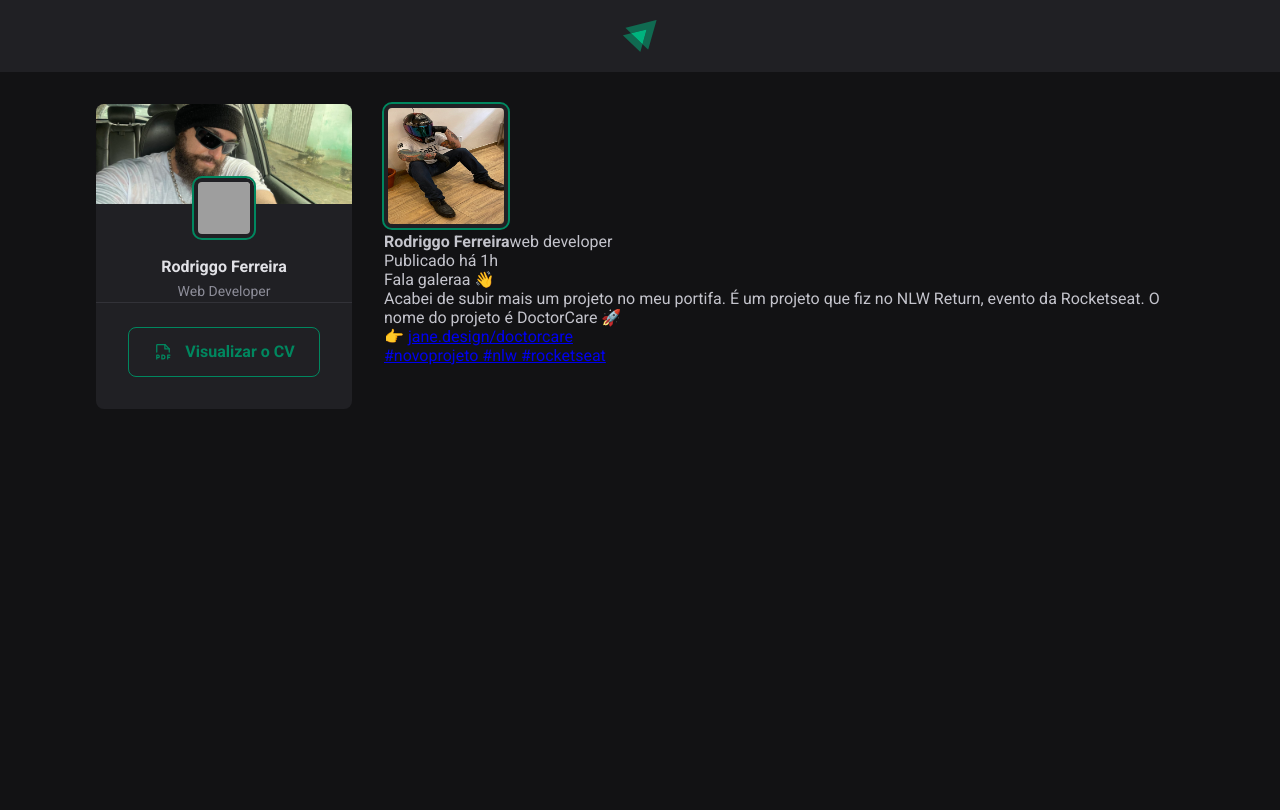
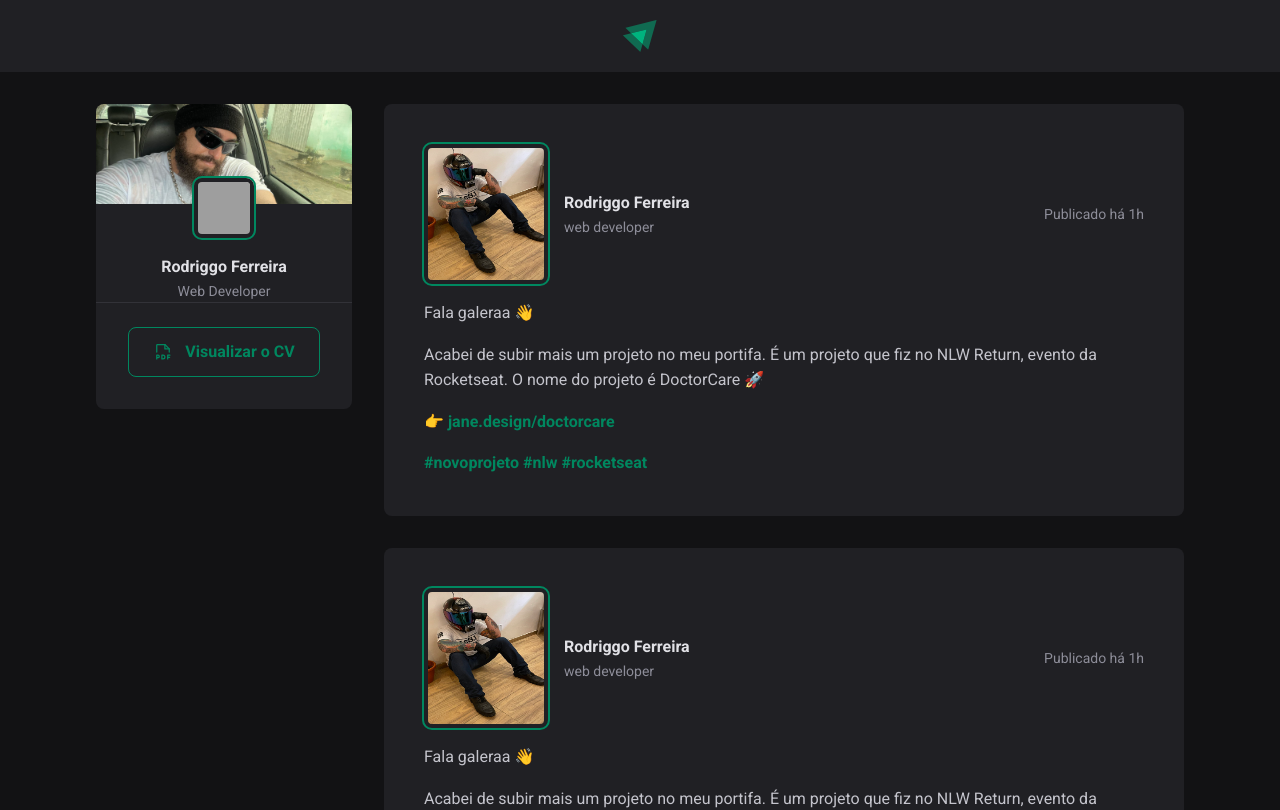
Before and after one commit to rodlferreira/ignite-2022-reactjs, a React (Vite) app: page / in a window 1280 px wide. Shown: the top 810 px of the page. Built offline with nearby package versions, Linux system fonts and the light colour scheme; grey boxes are pictures that could not be loaded.

Commit message:
(criando uma aplicação com VITE e implementado o firebase e css.module) aula 14 do módulo 1

```diff
--- a/src/App.tsx
+++ b/src/App.tsx
@@ -15,7 +15,7 @@
       <Header />
 
       <div className={styles.wrapper}>
-      <Sidebar />
+        <Sidebar />
         <main>
           <Post
             author="Rodriggo Ferreira"
@@ -25,6 +25,10 @@
             nihil quibusdam voluptate ducimus dolorem repudiandae autem est quis
             eius optio iusto in."
           />
+
+          <Post author="Thor"
+          content="Que legal"
+          />
         </main>
       </div>
     </>
--- a/src/components/Post.module.css
+++ b/src/components/Post.module.css
@@ -1,11 +1,72 @@
 .post {
+  background: var(--gray-800);
+  border-radius: 8px;
+  padding: 2.5rem;
+}
 
+.post + .post {
+  margin-top: 2rem;
+}
+
+.content {
+  line-height: 1.6;
+  color: var(--gray-300);
+  margint-top: 1.5rem;
+}
+
+.content p {
+  margin-top: 1rem;
+}
+
+.content a {
+  font-weight: bold;
+  color: var(--green-500);
+  text-decoration: none;
+}
+
+.content a:hover {
+  color: var(--green-300);
+}
+
+.post > header {
+  /* o símbolode de ">" serve para indicar que o primeiro ítem e somente ele deve sofre modificações */
+  display: flex;
+  align-items: center;
+  justify-content: space-between;
+}
+
+.post > header time {
+  font-size: 0.875rem;
+  color: var(--gray-400);
+}
+
+.author {
+  display: flex;
+  align-items: center;
+  gap: 1rem;
+}
+
+.authorInfo strong {
+  display: block;
+  color: var(--gray-100);
+  line-height: 1.6;
+}
+
+.authorInfo span {
+  display: block;
+  font-size: 0.875rem;
+  color: var(--gray-400);
+  line-height: 1.6;
 }
 
 .avatar {
-    width: calc(7rem + 12px);/* cálculo feito para ao invéz de comprimir a imagem, aumentar as bordas, mantendo o tamanho desejado */
-    height: calc(7rem + 12px);/* cálculo feito para ao invéz de comprimir a imagem, aumentar as bordas, mantendo o tamanho desejado */
-    border-radius: 8px;
-    border: 4px solid var(--gray-800);
-    outline: 2px solid var(--green-500);
-  }
+  width: calc(
+    7rem + 12px
+  ); /* cálculo feito para ao invéz de comprimir a imagem, aumentar as bordas, mantendo o tamanho desejado */
+  height: calc(
+    8rem + 12px
+  ); /* cálculo feito para ao invéz de comprimir a imagem, aumentar as bordas, mantendo o tamanho desejado */
+  border-radius: 8px;
+  border: 4px solid var(--gray-800);
+  outline: 2px solid var(--green-500);
+}
--- a/src/components/Post.tsx
+++ b/src/components/Post.tsx
@@ -1,7 +1,7 @@
 import styles from './Post.module.css';
 import meWithHelmet from '../assets/meWithHelmet.jpg';
 
-export function Post(){
+export function Post(_props: {author: string, content: string}) {
     return (
         <article className={styles.post}>
             <header>
@@ -17,10 +17,14 @@
             </header>
 
             <div className={styles.content}>
-            <p>Fala galeraa 👋</p>
-            <p>Acabei de subir mais um projeto no meu portifa. É um projeto que fiz no NLW Return, evento da Rocketseat. O nome do projeto é DoctorCare 🚀</p>
-            <p>👉 <a href="#"> jane.design/doctorcare</a></p>
-            <p> <a href="#"> #novoprojeto #nlw #rocketseat</a></p>
+                <p>Fala galeraa 👋</p>
+                <p>Acabei de subir mais um projeto no meu portifa. É um projeto que fiz no NLW Return, evento da Rocketseat. O nome do projeto é DoctorCare 🚀</p>
+                <p>👉<a href="#"> jane.design/doctorcare</a></p>
+                <p>
+                    <a href="#"> #novoprojeto</a>
+                    <a href="#"> #nlw</a>
+                    <a href="#"> #rocketseat</a>
+                </p>
             </div>
         </article>
     )
--- a/src/global.css
+++ b/src/global.css
@@ -8,6 +8,7 @@
   --gray-800: #202024;
   --gray-900: #121214;
 
+  --green-300: #00B37E;
   --green-500: #00875f;
 }
 
```
